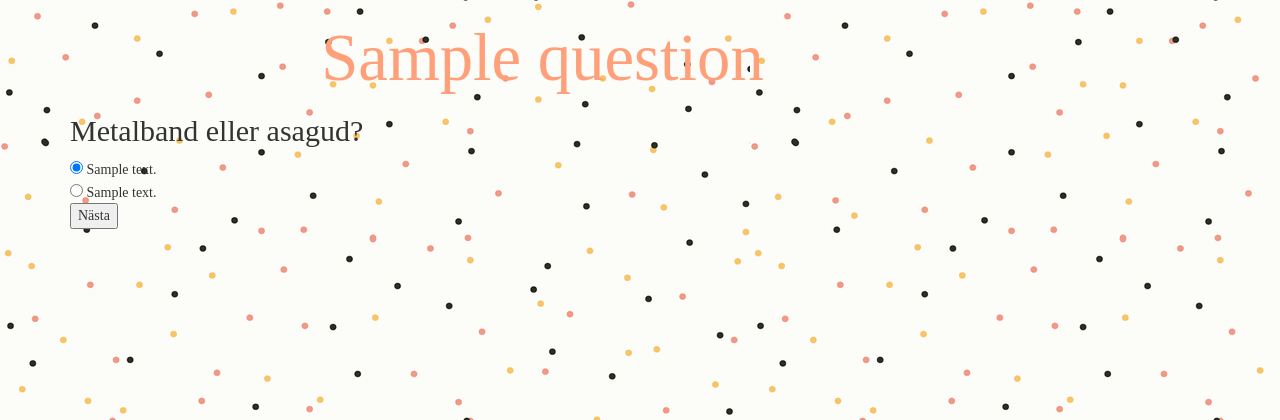
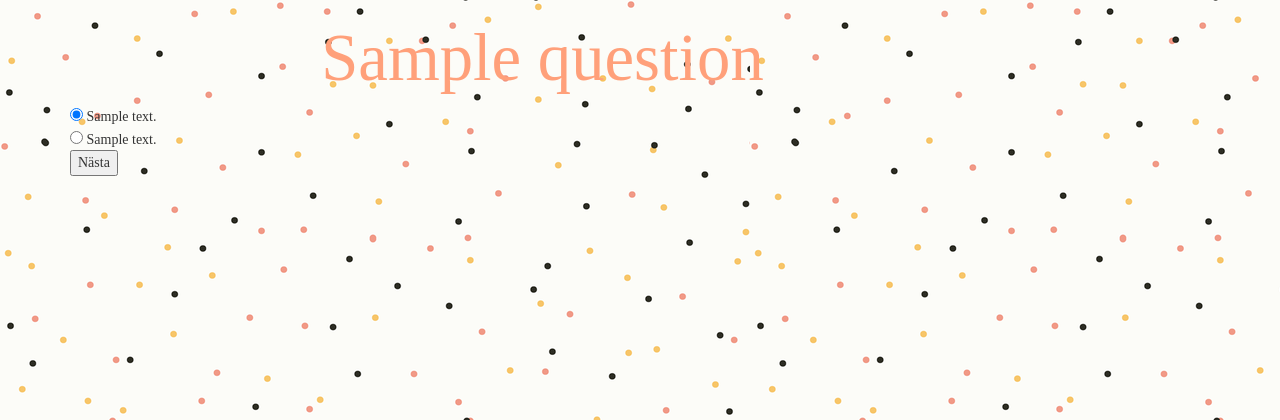
Before and after one commit to kristinbotas/quizproject, a Django app: page /quiz/1/question/1/ in a window 1280 px wide. Shown: the top 420 px of the page. Run offline with Django 3.2, Linux system fonts and the light colour scheme; tables that the repository leaves empty hold one stand-in row (values such as "Sample post"); some libraries are stand-ins or nearby versions.

Commit message:
removed h2

```diff
--- a/quiz/templates/question.html
+++ b/quiz/templates/question.html
@@ -14,7 +14,6 @@
 			<div class="col-md-3"> </div>
 			<div class="col-md-10">
 			<h1>{{ question }}</h1>
-			<h2>Metalband eller asagud?</h2>
 			<form action="{% url "answer_page" quiz.quiz_number question_number %}" method="post">
 			{% csrf_token %}
 			<input type="radio" name="answer" value="1" checked> {{ answer1 }} <br>
```
